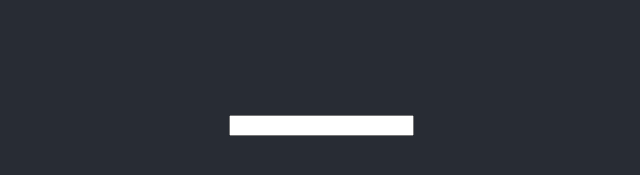
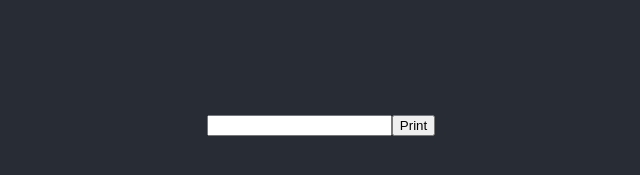
Before and after one commit to haseebulamin/React-Course-Project, a React (Create React App) app: page / in a window 1280 px wide. Shown: the part 297-472 px from the top of the page, without its empty margins (319-959 px from the left). Built offline with nearby package versions, Linux system fonts and the light colour scheme.

Commit message:
print value input button

```diff
--- a/src/App.js
+++ b/src/App.js
@@ -1,10 +1,10 @@
 import './App.css';
-import GetInboxValue from './Components/React-roadmap-Docs/GetInboxValue';
+import PrintValue from './Components/React-roadmap-Docs/PrintValue';
 function App() {
   return (
     <div className="App">
       <header className="App-header">
-      <GetInboxValue/>
+      <PrintValue/>
       </header>
     </div>
   );
--- /dev/null
+++ b/src/Components/React-roadmap-Docs/PrintValue.jsx
@@ -0,0 +1,21 @@
+import React,{useState} from 'react'
+
+export default function PrintValue() {
+    const [data, setData] = useState("")
+    const [display, setDisplay] = useState("")
+
+    const getData =(val)=>{
+       console.log(val.target.value)
+       setData(val.target.value)
+    }
+    const printData =()=>{
+        setDisplay(data)
+    }
+  return (
+    <div>
+        <h1>{display}</h1>
+        <input onChange={getData} type="text" />
+        <button onClick={printData}>Print</button>
+    </div>
+  )
+}
```
